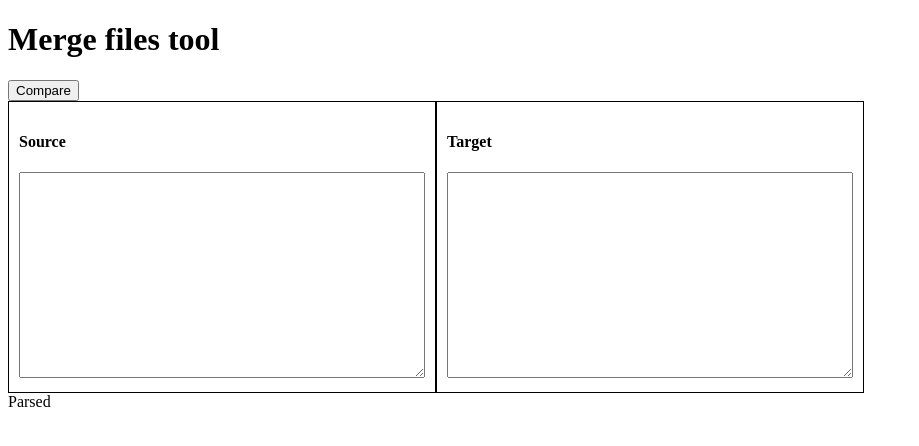
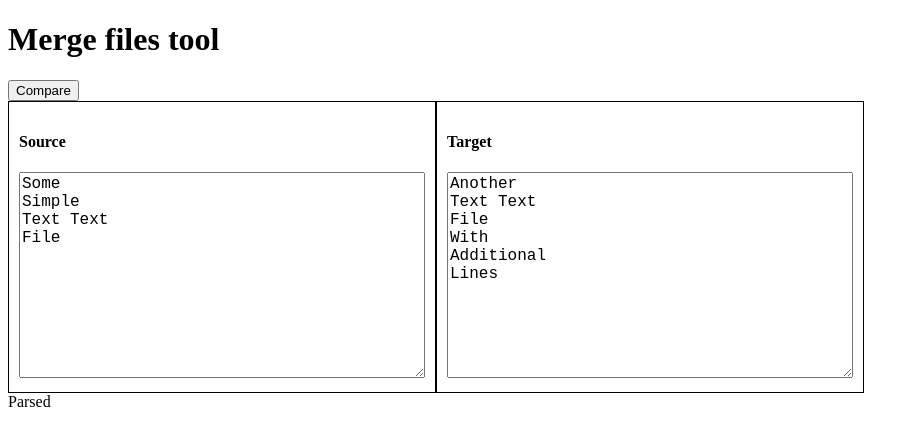
Before and after one commit to eugenebelov/merge-app, an Angular app: page / in a window 1280 px wide. Shown: the top 446 px of the page, without its empty margins (0-919 px from the left). Built offline with nearby package versions, Linux system fonts and the light colour scheme.

Commit message:
clean merge component

```diff
--- a/src/app/merge/merge.component.html
+++ b/src/app/merge/merge.component.html
@@ -3,13 +3,13 @@
   <div class="source-panel">
     <!-- <merge-file-loader></merge-file-loader> -->
     <h4>{{titleSource}}</h4>
-    <textarea class="ta-source"></textarea>
+    <textarea class="ta-source" [(ngModel)]='sourceValue'></textarea>
   </div>
 
   <!-- Target panel -->
   <div class="target-panel">
     <!-- <merge-file-loader></merge-file-loader> -->
     <h4>{{titleTarget}}</h4>
-    <textarea class="ta-target"></textarea>
+    <textarea class="ta-target" [(ngModel)]='targetValue'></textarea>
    </div>
 </div>
--- a/src/app/merge/merge.component.ts
+++ b/src/app/merge/merge.component.ts
@@ -1,7 +1,6 @@
-import { Component, OnInit, OnDestroy } from '@angular/core';
+import { Component} from '@angular/core';
 import { Subscription } from 'rxjs/Subscription';
 
-import { MergeService } from './merge.service';
 import { DiffService } from '../diffService/diff.service';
 
 @Component({
@@ -9,27 +8,14 @@ import { DiffService } from '../diffService/diff.service';
   templateUrl: './merge.component.html'
 })
 export class Merge {
-  titleSource = "Source";
-  titleTarget = "Target";
+  titleSource = 'Source';
+  titleTarget = 'Target';
+  sourceValue = 'Some \nSimple \nText Text \nFile';
+  targetValue = 'Another \nText Text \nFile \nWith \nAdditional \nLines';
 
-  private subscription: Subscription;
-
-  constructor(private mergeService: MergeService,
-    private diffService: DiffService) {}
+  constructor(private diffService: DiffService) {}
 
   public doMerge() {
-    return "HAHAH";
-  }
-
-  ngOnInit() {
-    this.subscription = this.mergeService.notifyObservable$.subscribe((res) => {
-      if (res.hasOwnProperty('option') && res.option === 'merge') {
-        console.log(this.doMerge());
-      }
-    });
-  }
-
-  ngOnDestroy() {
-    this.subscription.unsubscribe();
+    this.diffService.make(this.sourceValue, this.targetValue);
   }
 }
```
